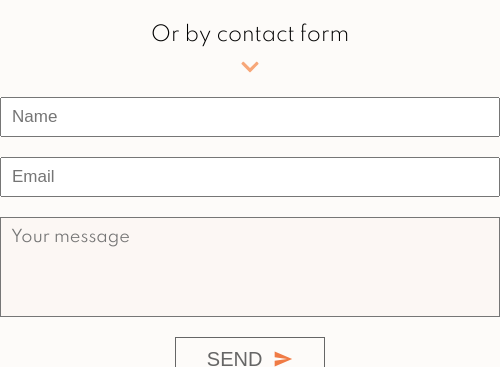
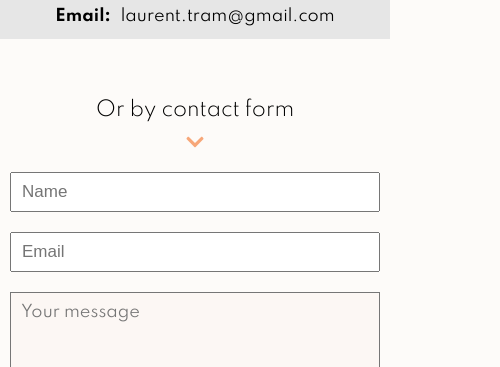
Before and after one commit to Laurent888/myonlinecv-v2, a Gatsby site: page / in a window 390 px wide. Shown: the part 6280-6647 px from the top of the page, 500 px wide, since content can reach past the window. Built offline with nearby package versions, Linux system fonts and the light colour scheme; Gatsby itself is replaced by a stand-in of ours.

Commit message:
Added form send email feature. updated the responsiveness

```diff
--- a/src/components/Home/AboutMeSection.styles.js
+++ b/src/components/Home/AboutMeSection.styles.js
@@ -8,6 +8,7 @@ const AboutmeSectionWrapper = styled.section`
 
   @media (max-width: ${props => props.theme.tabletWidth}) {
     padding: 0 1rem;
+    margin: 3rem 0;
   }
 
   .flex-row {
@@ -25,7 +26,7 @@ const AboutmeSectionWrapper = styled.section`
 
     @media (max-width: ${props => props.theme.tabletWidth}) {
       width: 80%;
-      margin-bottom: 1rem;
+      margin-bottom: -3rem;
     }
 
     .photo {
@@ -49,6 +50,7 @@ const AboutmeSectionWrapper = styled.section`
       width: 90%;
       margin-left: 0rem;
       padding: 1rem;
+      padding-top: 5rem;
     }
   }
 `
--- a/src/components/Home/ContactSection.js
+++ b/src/components/Home/ContactSection.js
@@ -6,7 +6,7 @@ import { FaGithub, FaLinkedin, FaChevronDown } from "react-icons/fa"
 const ContactSection = () => {
   return (
     <ContactSectionWrapper id="contact-section">
-      <div className="links flex-row">
+      <div className="links">
         <div className="link">
           <a
             href="https://github.com/Laurent888"
@@ -31,7 +31,11 @@ const ContactSection = () => {
           </p>
         </div>
       </div>
-      <form className="contact-form">
+      <form
+        action="https://formspree.io/xayjvyqk"
+        method="POST"
+        className="contact-form"
+      >
         <div className="form-header">
           <h2>Or by contact form</h2>
           <FaChevronDown className="chevron-down" />
@@ -50,6 +54,10 @@ const ContactSection = () => {
 const ContactSectionWrapper = styled.section`
   margin: 5rem 0;
   .links {
+    display: flex;
+    flex-direction: row;
+    justify-content: center;
+    align-items: center;
     height: 10rem;
     width: 100%;
     background-color: rgb(230, 230, 230);
@@ -77,6 +85,17 @@ const ContactSectionWrapper = styled.section`
       .link-icon {
         margin-left: 2rem;
         font-size: 3.5rem;
+      }
+    }
+
+    @media (max-width: ${props => props.theme.tabletWidthBis}) {
+      flex-direction: column;
+      height: 100%;
+
+      .link {
+        margin-top: 1rem;
+        margin-bottom: 1rem;
+        margin-right: 0rem;
       }
     }
   }
@@ -161,6 +180,11 @@ const ContactSectionWrapper = styled.section`
         background-color: rgb(247, 231, 224);
       }
     }
+
+    @media (max-width: ${props => props.theme.tabletWidthBis}) {
+      width: 100%;
+      padding: 2rem 1rem;
+    }
   }
 `
 
--- a/src/components/SEO.js
+++ b/src/components/SEO.js
@@ -1,6 +1,5 @@
 import React from "react"
 import { Helmet } from "react-helmet"
-import { graphql, useStaticQuery } from "gatsby"
 
 const SEO = ({ title, description }) => {
   return (
```
